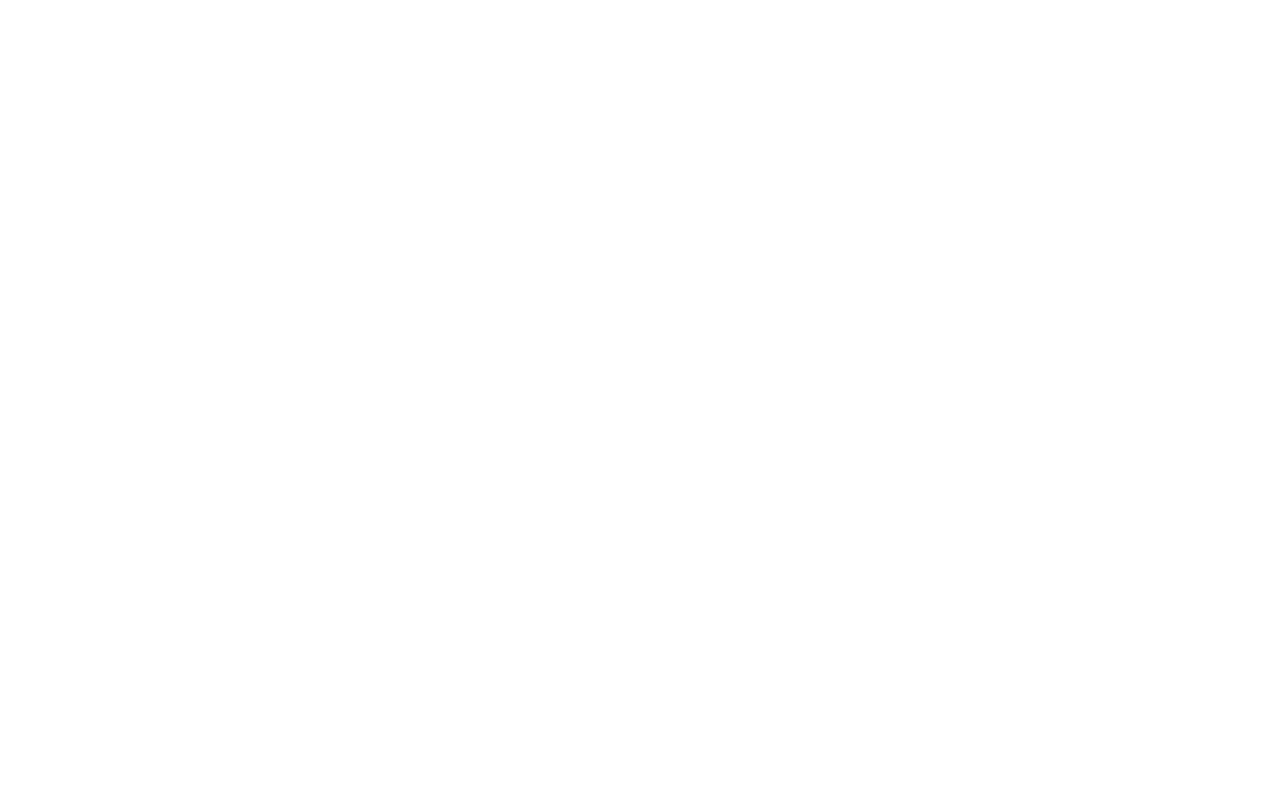
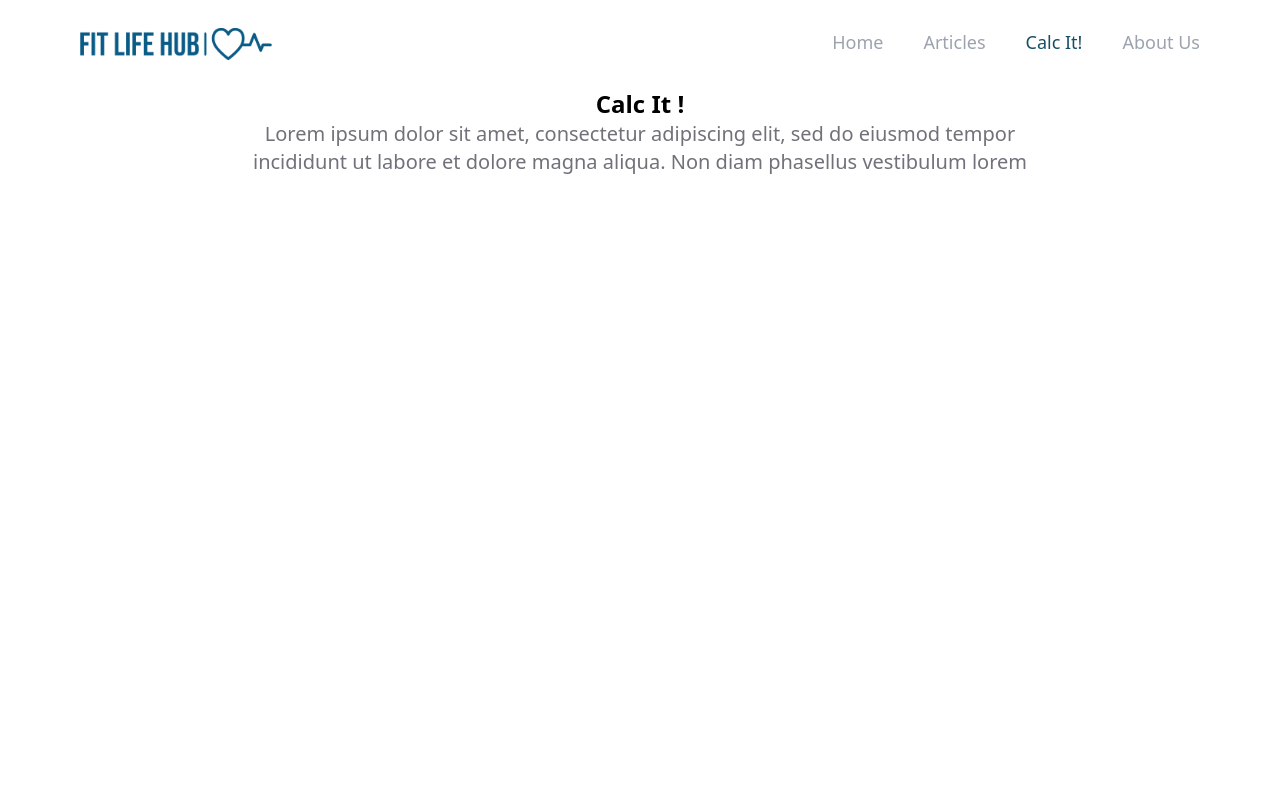
Before and after one commit to praset911/Capstone_Project, a React (Vite) app: page /calculator in a window 1280 px wide. Before the commit this address had no page. Shown: the top 800 px of the page. Built offline with nearby package versions, Linux system fonts and the light colour scheme.

Commit message:
Penambahan Kalkulator

```diff
--- a/src/App.jsx
+++ b/src/App.jsx
@@ -1,14 +1,20 @@
-import { BrowserRouter, Route, Routes } from 'react-router-dom';
-import Home from './pages/Home';
-import Articles from './pages/Articles';
+import { BrowserRouter, Route, Routes } from "react-router-dom";
+import Navbar from "./components/Fragments/Navbar";
+import Footer from "./components/Fragments/Footer";
+import Home from "./pages/Home";
+import Articles from "./pages/Articles";
+import Calculator from "./pages/Calculator";
 
 const App = () => {
   return (
     <BrowserRouter>
+      <Navbar />
       <Routes>
         <Route path="/" element={<Home />} />
         <Route path="articles" element={<Articles />} />
+        <Route path="calculator" element={<Calculator />} />
       </Routes>
+      <Footer />
     </BrowserRouter>
   );
 };
--- a/src/components/Fragments/Footer.jsx
+++ b/src/components/Fragments/Footer.jsx
@@ -1,5 +1,6 @@
 const Footer = () => {
   return (
+    <div className="mt-auto">
       <div className="bg-sky-700 px-20 py-5 pb-9 flex justify-between">
         <div className="pt-20">
           <img
@@ -44,6 +45,7 @@ const Footer = () => {
           </div>
         </div>
       </div>
+    </div>
   );
 };
 
--- a/src/components/Fragments/Navbar.jsx
+++ b/src/components/Fragments/Navbar.jsx
@@ -1,4 +1,4 @@
-import NavButton from '../Elements/Navbutton';
+import NavButton from "../Elements/Navbutton";
 
 const Navbar = () => {
   return (
@@ -13,7 +13,7 @@ const Navbar = () => {
       <div className="space-x-10 text-lg font-medium">
         <NavButton to="/" label="Home" />
         <NavButton to="/articles" label="Articles" />
-        <NavButton to="" label="Calc It!" />
+        <NavButton to="/calculator" label="Calc It!" />
         <NavButton to="" label="About Us" />
       </div>
     </div>
--- a/src/pages/Articles.jsx
+++ b/src/pages/Articles.jsx
@@ -1,20 +1,15 @@
-import { useState } from 'react';
-import Carousel from '../components/Fragments/Carousel';
-import Footer from '../components/Fragments/Footer';
-import Navbar from '../components/Fragments/Navbar';
-import Dropdown from '../components/Elements/Dropdown';
-import Card from '../components/Fragments/Card';
+import { useState } from "react";
+import Carousel from "../components/Fragments/Carousel";
+import Dropdown from "../components/Elements/Dropdown";
+import Card from "../components/Fragments/Card";
 const Articles = () => {
-  const [sortOrder, setSortOrder] = useState('date');
+  const [sortOrder, setSortOrder] = useState("date");
 
   const handleSortChange = (order) => {
     setSortOrder(order);
   };
   return (
     <div className="flex flex-col min-h-screen">
-      <header>
-        <Navbar></Navbar>
-      </header>
       <body className="px-20 py-10">
         <div>
           <h1 className="text-2xl font-bold">Latest Articles</h1>
@@ -32,9 +27,6 @@ const Articles = () => {
           <Card sortOrder={sortOrder} />
         </div>
       </body>
-      <footer className="mt-auto">
-        <Footer></Footer>
-      </footer>
     </div>
   );
 };
--- /dev/null
+++ b/src/pages/Calculator.jsx
@@ -0,0 +1,22 @@
+const Home = () => {
+  return (
+    <div className="flex flex-col min-h-screen">
+      <body>
+        <div className="text-center text-black text-2xl font-bold">
+          Calc It !
+        </div>
+        <div className="text-center text-zinc-500 font-normal text-xl">
+          Lorem ipsum dolor sit amet, consectetur adipiscing elit, sed do
+          eiusmod tempor <br />
+          incididunt ut labore et dolore magna aliqua. Non diam phasellus
+          vestibulum lorem
+        </div>
+        <div className="flex px-20 justify-between items-center py-10">
+          <div></div>
+        </div>
+      </body>
+    </div>
+  );
+};
+
+export default Home;
--- a/src/pages/Home.jsx
+++ b/src/pages/Home.jsx
@@ -1,13 +1,8 @@
-import { Link } from 'react-router-dom';
-import Footer from '../components/Fragments/Footer';
-import Navbar from '../components/Fragments/Navbar';
+import { Link } from "react-router-dom";
 
 const Home = () => {
   return (
     <div className="flex flex-col min-h-screen">
-      <header>
-        <Navbar></Navbar>
-      </header>
       <body className="flex px-20 justify-between items-center py-10">
         <div className="flex-col">
           <div className="mb-5">
@@ -33,9 +28,6 @@ const Home = () => {
           <img src="/images/nurse-1.webp" alt="" className="rounded-xl" />
         </div>
       </body>
-      <footer className="mt-auto">
-        <Footer></Footer>
-      </footer>
     </div>
   );
 };
```
Also changed, not shown: src/main.jsx (+5 -5 lines). Lines whose indentation alone changed are shown as unchanged.
